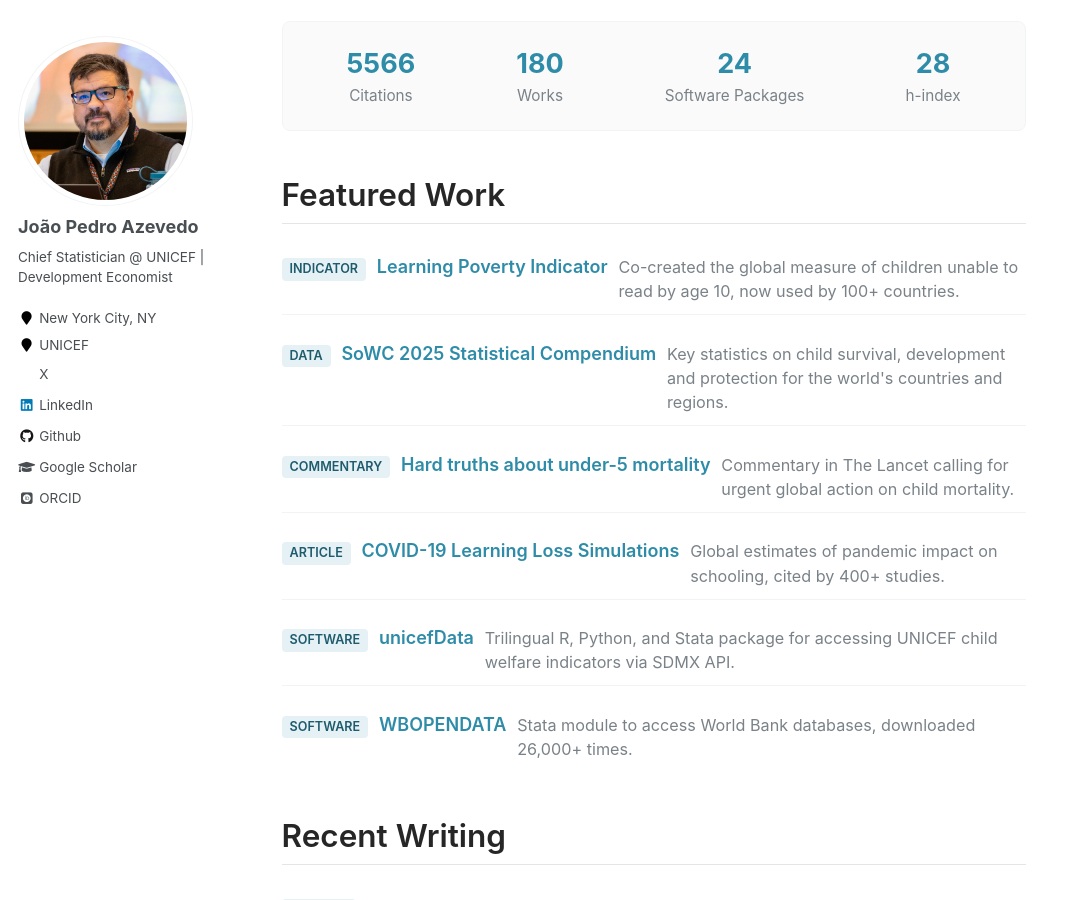
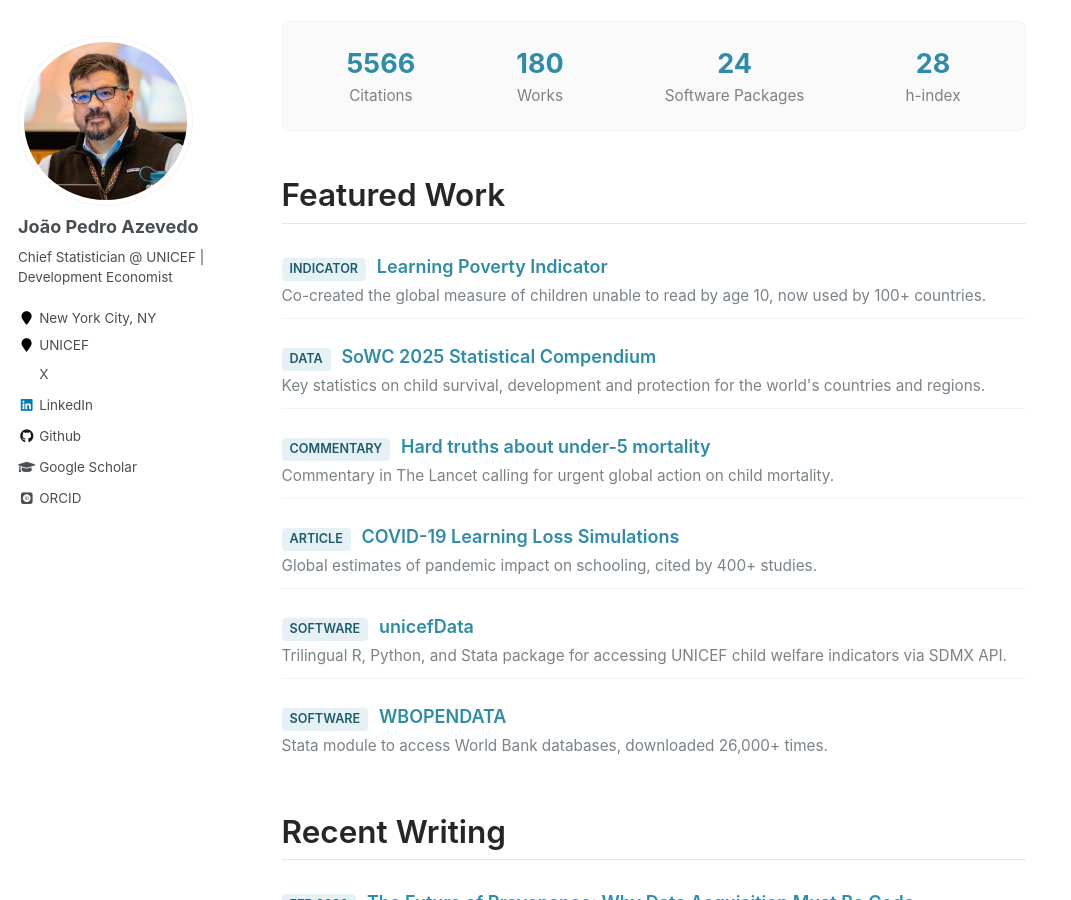
Before and after one commit to jpazvd/jpazvd.github.io, a Jekyll site: the page built from _pages/about.md, in a window 1280 px wide and 900 px high, scrolled down 880 px. Shown: the whole window, without its empty margins (0-1071 px from the left). Built offline with Jekyll 4.4.1, drawn with Linux system fonts in a browser that asks for light colours; some web fonts are replaced.

Commit message:
sync: update from dev repo
Synced from: jpazvd/jpazvd.github.io-dev@850d0296f189d0ad4df00c90edf536666dfcb5ba

```diff
--- a/_pages/about.md
+++ b/_pages/about.md
@@ -45,9 +45,11 @@ I hold a PhD in Economics from Newcastle University and am an elected member of
 <h2>Featured Work</h2>
 <div class="jp-featured-list">
   {% for item in site.data.featured.items %}
-  <div class="jp-featured-item">
-    <span class="jp-featured-item__type">{{ item.type }}</span>
-    <a href="{{ item.url }}" target="_blank" rel="noopener" class="jp-featured-item__title">{{ item.title }}</a>
+  <div class="jp-featured-item jp-featured-item--stacked">
+    <div class="jp-featured-item__header">
+      <span class="jp-featured-item__type">{{ item.type }}</span>
+      <a href="{{ item.url }}" target="_blank" rel="noopener" class="jp-featured-item__title">{{ item.title }}</a>
+    </div>
     <span class="jp-featured-item__desc">{{ item.description }}</span>
   </div>
   {% endfor %}
```
